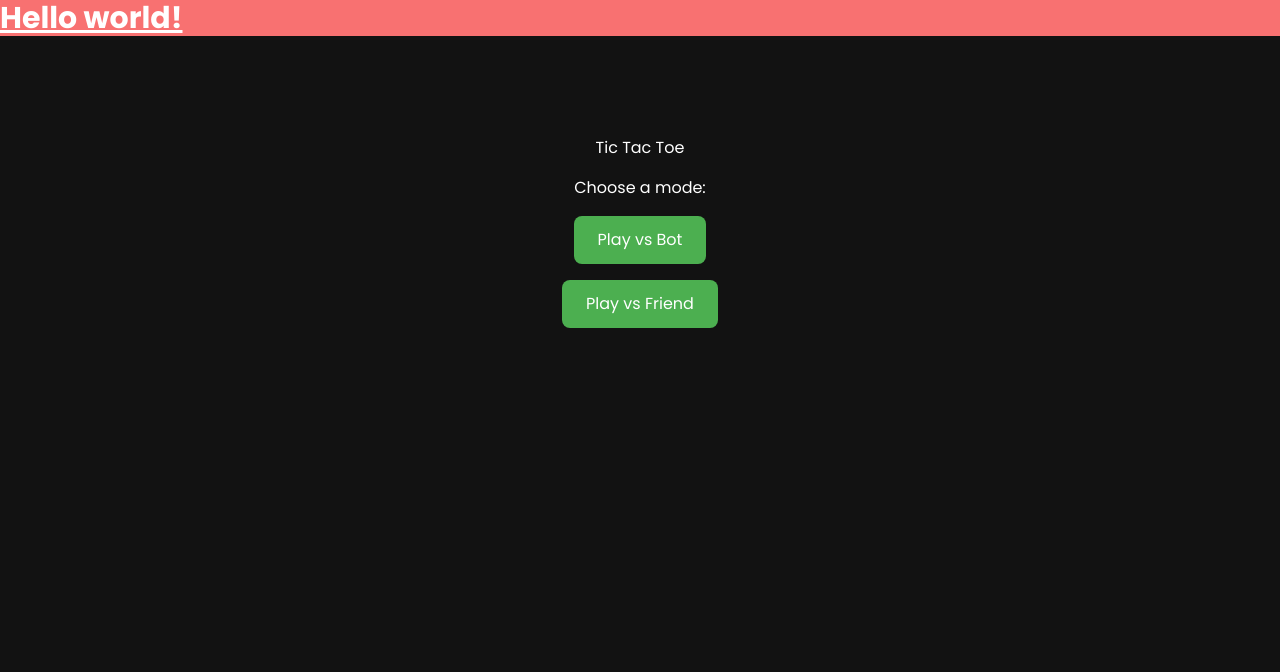
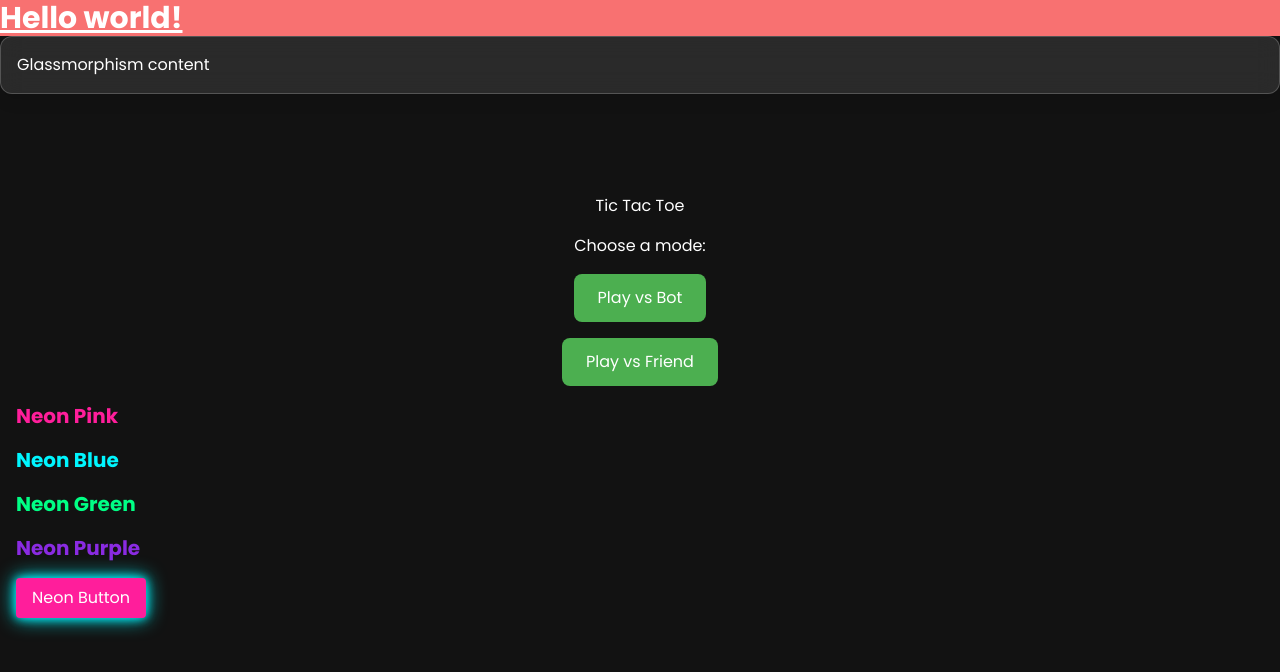
Before and after one commit to aloknaik01/tic-tac-toe, a React (Vite) app: page / in a window 1280 px wide. Shown: the top 672 px of the page. Built offline with nearby package versions, Linux system fonts and the light colour scheme.

Commit message:
feat: create Test component

```diff
--- a/src/App.jsx
+++ b/src/App.jsx
@@ -1,5 +1,6 @@
 import { useState } from "react";
 import ModeSelector from "./components/ModeSelector/ModeSelector";
+import ColorTest from "./components/ui/ColorTest";
 function App() {
   const [mode, setMode] = useState(null);
 
@@ -10,10 +11,14 @@ function App() {
   return (
     <>
       <div>
-        <h1 className="text-3xl font-bold bg-red-400 underline">Hello world!</h1>
+        <h1 className="text-3xl font-bold bg-red-400 underline">
+          Hello world!
+        </h1>
+        <div className="glass p-4">Glassmorphism content</div>
         {!mode && <ModeSelector onSelectMode={handleSelectMode} />}
         {mode && <h2>You chose: {mode}</h2>}
       </div>
+      <ColorTest />
     </>
   );
 }
--- /dev/null
+++ b/src/components/ui/ColorTest.jsx
@@ -0,0 +1,16 @@
+// src/components/ui/ColorTest.jsx
+
+export default function ColorTest() {
+  return (
+    <div className="p-4 space-y-4">
+      <div className="text-neonPink font-bold text-xl">Neon Pink</div>
+      <div className="text-neonBlue font-bold text-xl">Neon Blue</div>
+      <div className="text-neonGreen font-bold text-xl">Neon Green</div>
+      <div className="text-neonPurple font-bold text-xl">Neon Purple</div>
+
+      <button className="bg-neonPink text-white px-4 py-2 rounded shadow-glow hover:scale-110 transition">
+        Neon Button
+      </button>
+    </div>
+  );
+}
--- a/src/index.css
+++ b/src/index.css
@@ -1,3 +1,4 @@
+@import "./styles/glass.css";
 @tailwind base;
 @tailwind components;
 @tailwind utilities;
--- /dev/null
+++ b/src/styles/glass.css
@@ -0,0 +1,3 @@
+.glass {
+  @apply bg-white/10 backdrop-blur-md border border-white/20 rounded-xl shadow-lg;
+}
```
